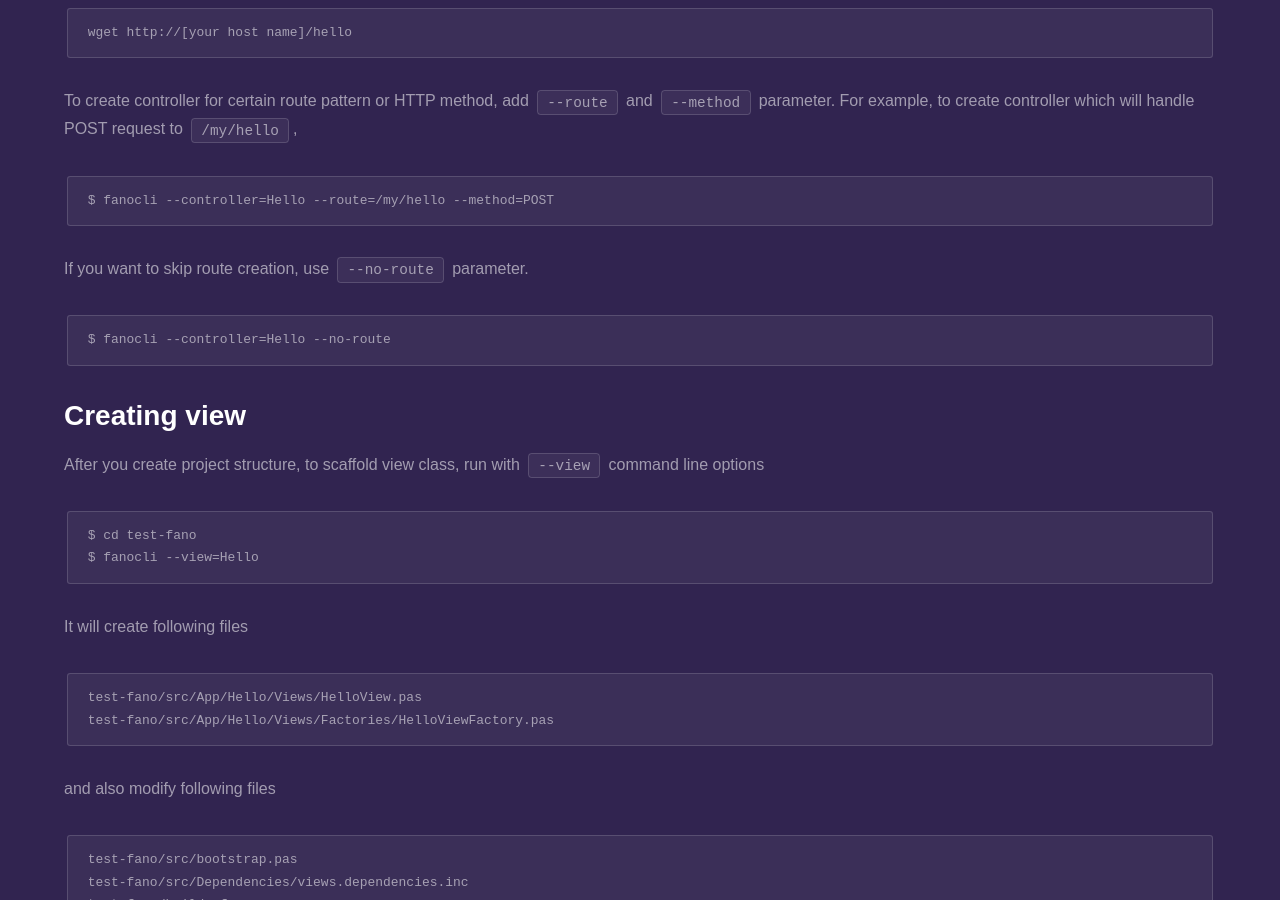
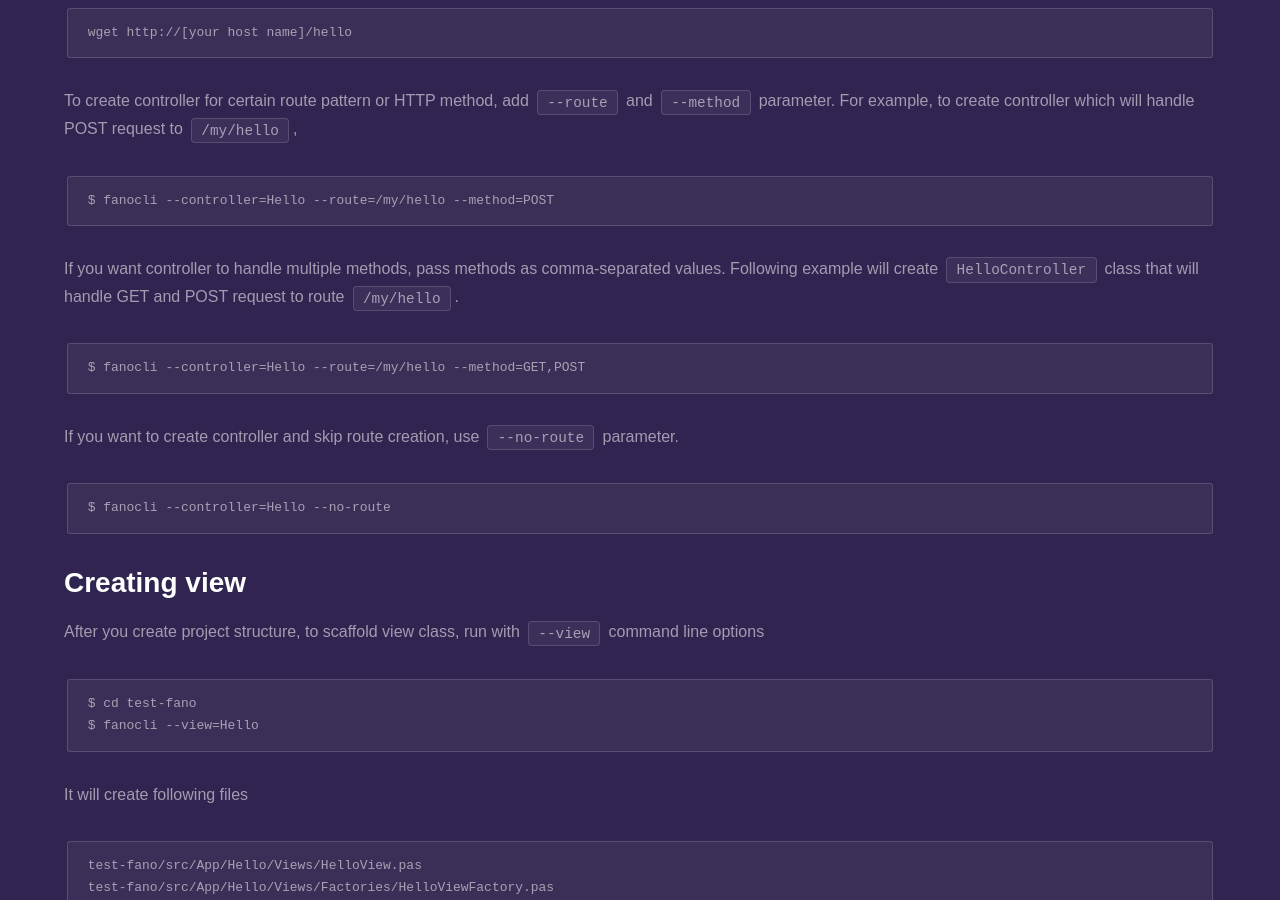
Before and after one commit to fanoframework/fanoframework.github.io, a Jekyll site: the page built from scaffolding-with-fano-cli/index.md, in a window 1280 px wide and 900 px high, scrolled down 2210 px. Built offline with Jekyll 4.4.1, drawn with Linux system fonts in a browser that asks for light colours; our own code applies the rules of GitHub Pages for plain Markdown files.

Commit message:
Add multiple methods route creation content

````diff
--- a/scaffolding-with-fano-cli/index.md
+++ b/scaffolding-with-fano-cli/index.md
@@ -90,7 +90,13 @@ To create controller for certain route pattern or HTTP method, add `--route` and
 $ fanocli --controller=Hello --route=/my/hello --method=POST
 ```
 
-If you want to skip route creation, use `--no-route` parameter.
+If you want controller to handle multiple methods, pass methods as comma-separated values. Following example will create `HelloController` class that will handle GET and POST request to route `/my/hello`.
+
+```
+$ fanocli --controller=Hello --route=/my/hello --method=GET,POST
+```
+
+If you want to create controller and skip route creation, use `--no-route` parameter.
 
 ```
 $ fanocli --controller=Hello --no-route
````
